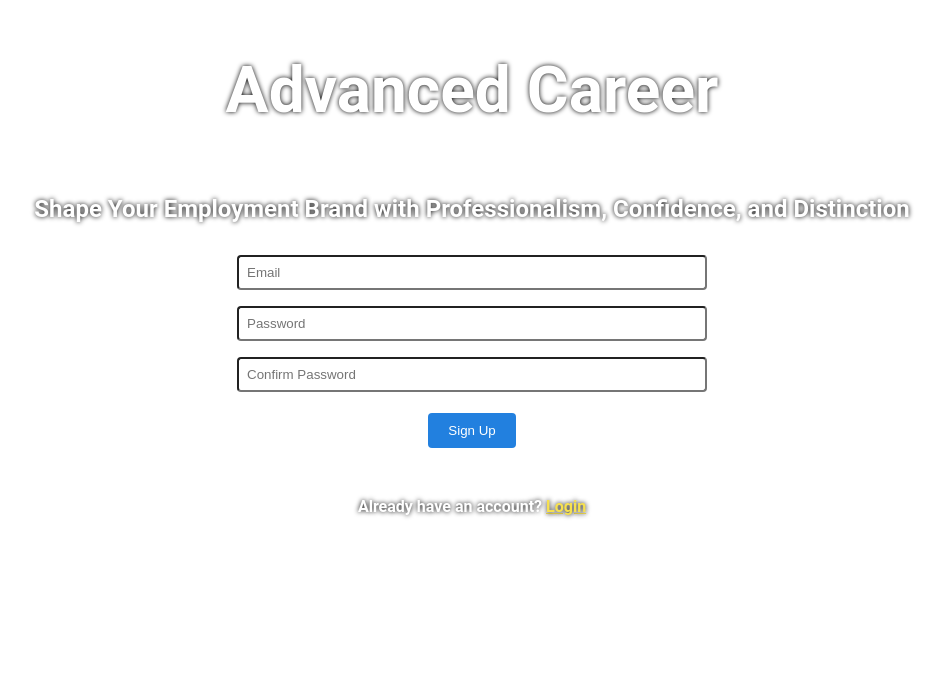
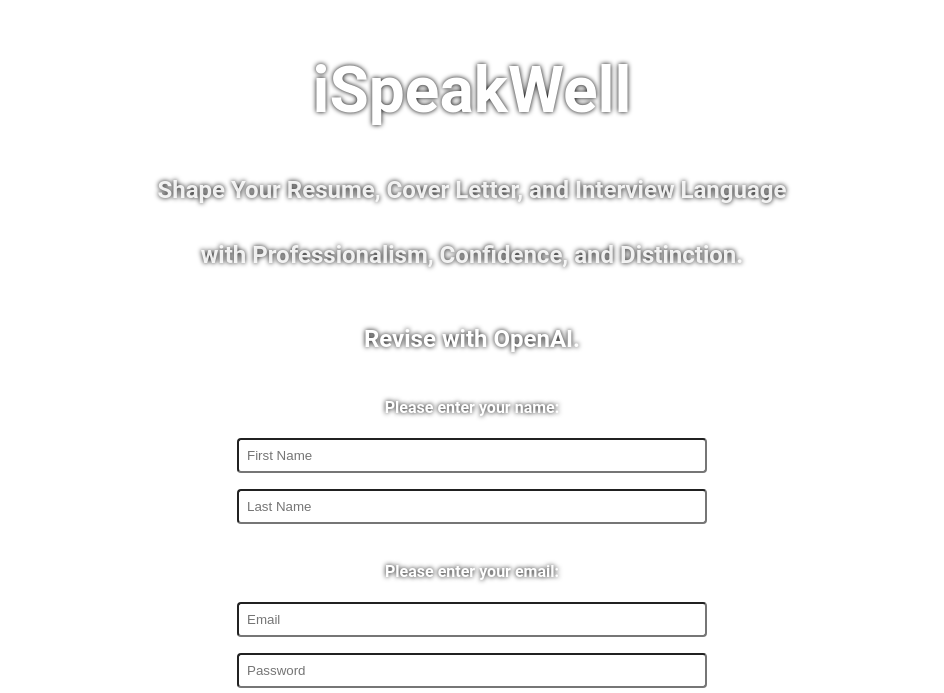
Before and after one commit to proteanmetamorphoses/Resume-Analyzer, a React (Create React App) app: page /signup in a window 1280 px wide. Shown: the part 107-800 px from the top of the page, without its empty margins (168-1112 px from the left). Built offline with nearby package versions, Linux system fonts and the light colour scheme; no server answers; the HTML template or start-up script is replaced by a standard one.

Commit message:
Revised Navigation

```diff
--- a/src/App.js
+++ b/src/App.js
@@ -4,7 +4,7 @@
 import Home from "./components/Home";
 import Login from "./components/Login";
 import Signup from "./components/Signup";
-import Dashboard from "./components/Dashboard";
+import Dashboard from "./components/ResumeRevisor";
 import About from "./components/About";
 import Billing from "./components/Billing";
 import Careers from "./components/Careers";
@@ -38,7 +38,7 @@
               <Route path="/careers" element={<Careers />} />
               <Route path="/contactus" element={<Contactus />} />
               <Route
-                path="/dashboard"
+                path="/resumerevisor"
                 element={
                   <ProtectedRoute>
                     <Dashboard />
--- a/src/components/Admin.js
+++ b/src/components/Admin.js
@@ -493,7 +493,7 @@
     >
       <List>
         <ListItemButton onClick={Dashboard}>
-          <ListItemText primary="Dashboard" />
+          <ListItemText primary="Resume Revisor" />
         </ListItemButton>
         <ListItemButton onClick={InterViewPractice}>
           <ListItemText primary="Interview Practice" />
@@ -535,7 +535,7 @@
   };
 
   const Dashboard = () => {
-    navigate("/Dashboard");
+    navigate("/resumerevisor");
   };
 
   const InterViewPractice = () => {
--- a/src/components/Home.js
+++ b/src/components/Home.js
@@ -15,9 +15,10 @@
       <div className="background-container">
         <HexagonBackground />
       </div>
-      <h1 className="header-title">Advanced Career</h1>
-      <h3 className="tagline">Shape Your Employment Brand with Professionalism, Confidence, and Distinction</h3>
-
+      <h1 className="header-title">iSpeakWell</h1>
+      <h5 className="tagline">Shape Your Resume, Cover Letter, and Interview Language</h5>
+      <h5 className="tagline"> with Professionalism, Confidence, and Distinction.</h5>
+      <h3>Revise with OpenAI.</h3>
       <button onClick={goToLogin} className="cta-button">
         Get Started
       </button>
--- a/src/components/InterviewPractice.js
+++ b/src/components/InterviewPractice.js
@@ -219,7 +219,7 @@
     >
       <List>
         <ListItemButton onClick={Dashboard}>
-          <ListItemText primary="Dashboard" />
+          <ListItemText primary="Resume Revisor" />
         </ListItemButton>
         <ListItemButton onClick={testResponses}>
           <ListItemText primary="Test" />
@@ -522,7 +522,7 @@
   };
 
   const Dashboard = () => {
-    navigate("/Dashboard");
+    navigate("/resumerevisor");
   };
 
   const admin = () => {
@@ -710,7 +710,7 @@
         <HexagonBackground />
       </div>
       <header>
-        <h1 className="Main-Header">Advanced Interview</h1>
+        <h1 className="Main-Header">iSpeakWell Interview Practice</h1>
         <h2 className="Main-Header">Practice Interviewing with AI</h2>
       </header>
       <div className="interviewTipsCard">
--- a/src/components/Login.css
+++ b/src/components/Login.css
@@ -23,7 +23,8 @@
 
 .Login-Input,
 input[type="email"],
-input[type="password"] {
+input[type="password"],
+input[type="text"] {
   width: 90%; /* Full width for smaller screens */
   margin-bottom: 1rem;
   padding: 0.5rem;
--- a/src/components/Login.js
+++ b/src/components/Login.js
@@ -30,7 +30,7 @@
       // Use the hook to set the user role
       setUserRole(userRole);
       sessionStorage.setItem('userRole', userRole);
-      navigate("/dashboard");
+      navigate("/resumerevisor");
     } catch (error) {
       console.error("Error logging in:", error);
       setError("An error occurred while trying to log in. Please try again.");
@@ -96,8 +96,10 @@
       <div className="background-container">
         <HexagonBackground />
       </div>
-      <h1 className="header-title">Advanced Career</h1>
-      <h3 className="tagline">Shape Your Employment Brand with Professionalism, Confidence, and Distinction</h3>
+      <h1 className="header-title">iSpeakWell</h1>
+      <h5 className="tagline">Shape Your Resume, Cover Letter, and Interview Language</h5>
+      <h5 className="tagline"> with Professionalism, Confidence, and Distinction.</h5>
+      <h3>Revise with OpenAI.</h3>
       <form className="Login-Input" onSubmit={handleLogin}>
         <input
           type="email"
--- a/src/components/PasswordReset.js
+++ b/src/components/PasswordReset.js
@@ -27,8 +27,10 @@
         <HexagonBackground />
       </div>
       <div className="header-container">
-        <h1 className="header-title">Advanced Career</h1>
-        <h3 className="tagline">Shape Your Employment Brand with Professionalism, Confidence, and Distinction</h3>
+      <h1 className="header-title">iSpeakWell</h1>
+      <h5 className="tagline">Shape Your Resume, Cover Letter, and Interview Language</h5>
+      <h5 className="tagline"> with Professionalism, Confidence, and Distinction</h5>
+      <h3>Revise with OpenAI.</h3>
         <h2 className="header-subtitle">Password Reset</h2>
       </div>
       <form className="prform" onSubmit={handlePasswordReset}>
--- a/src/components/Dashboard.js
+++ b/src/components/ResumeRevisor.js
@@ -13,7 +13,7 @@
 import RevisionSection from "./RevisionSection";
 import FinalResultsSection from "./FinalResultsSection";
 import { logout } from "../utils/firebase";
-import "./Dashboard.css";
+import "./ResumeRevisor.css";
 import axios from "axios";
 import { db } from "../utils/firebase";
 import {
@@ -678,9 +678,9 @@
         <HexagonBackground />
       </div>
       <header>
-        <h1 className="Main-Header">Advanced Resume</h1>
+        <h1 className="Main-Header">iSpeakWell Resume Revisor</h1>
         <h2 className="Main-Header">
-          Revise Your Career Opportunities with AI
+          Improve your Resume and Get a Cover Letter with AI
         </h2>
       </header>
       <h3 className="Main-Header">Saved Resumes</h3>
--- a/src/components/Signup.js
+++ b/src/components/Signup.js
@@ -11,6 +11,8 @@
   const [email, setEmail] = useState("");
   const [password, setPassword] = useState("");
   const [confirmPassword, setConfirmPassword] = useState("");
+  const [firstName, setFirstName] = useState("");
+  const [lastName, setLastName] = useState("");
   const [error, setError] = useState("");
   const navigate = useNavigate();
 
@@ -38,7 +40,9 @@
       // Add a new document in collection "users" with the user's UID
       await setDoc(doc(db, "users", userCredential.user.uid), {
         email: email,
-        role: "user" // Assigning a default role, you can customize this part
+        firstName: firstName,
+        lastName: lastName,
+        role: "user" // Assigning a default role
       });
       navigate("/dashboard");
     } catch (error) {
@@ -52,9 +56,25 @@
       <div className="background-container">
         <HexagonBackground />
       </div>
-      <h1 className="supheader-title">Advanced Career</h1>
-      <h3 className="tagline">Shape Your Employment Brand with Professionalism, Confidence, and Distinction</h3>
+      <h1 className="supheader-title">iSpeakWell</h1>
+      <h5 className="tagline">Shape Your Resume, Cover Letter, and Interview Language</h5>
+      <h5 className="tagline"> with Professionalism, Confidence, and Distinction.</h5>
+      <h3>Revise with OpenAI.</h3>
       <form className="SignUp-Input" onSubmit={handleSignup}>
+      <h4>Please enter your name:</h4>
+      <input
+          type="text"
+          placeholder="First Name"
+          value={firstName}
+          onChange={(e) => setFirstName(e.target.value)}
+        />
+        <input
+          type="text"
+          placeholder="Last Name"
+          value={lastName}
+          onChange={(e) => setLastName(e.target.value)}
+        />
+        <h4>Please enter your email:</h4>
         <input
           type="email"
           placeholder="Email"
```
Also changed, not shown: src/components/ResumeRevisor.css (renamed from src/components/Dashboard.css).
